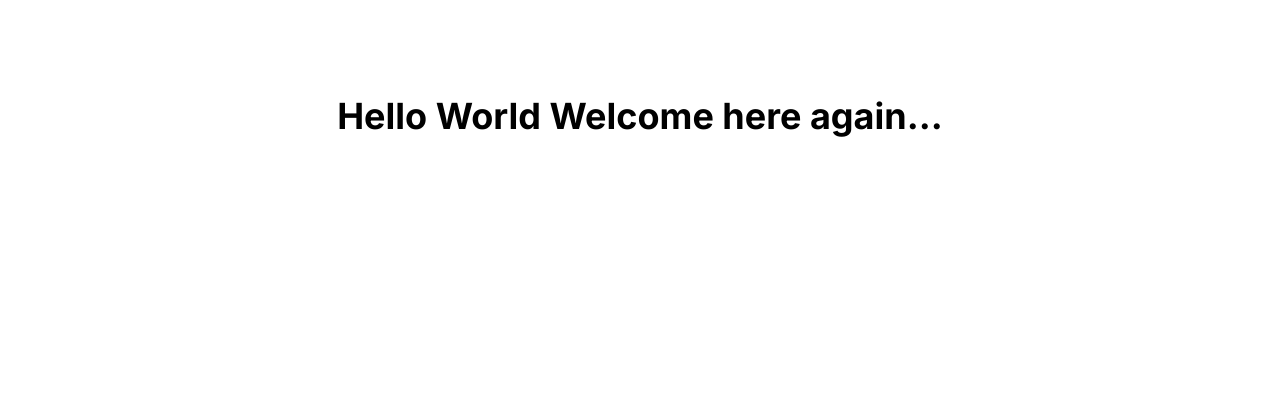
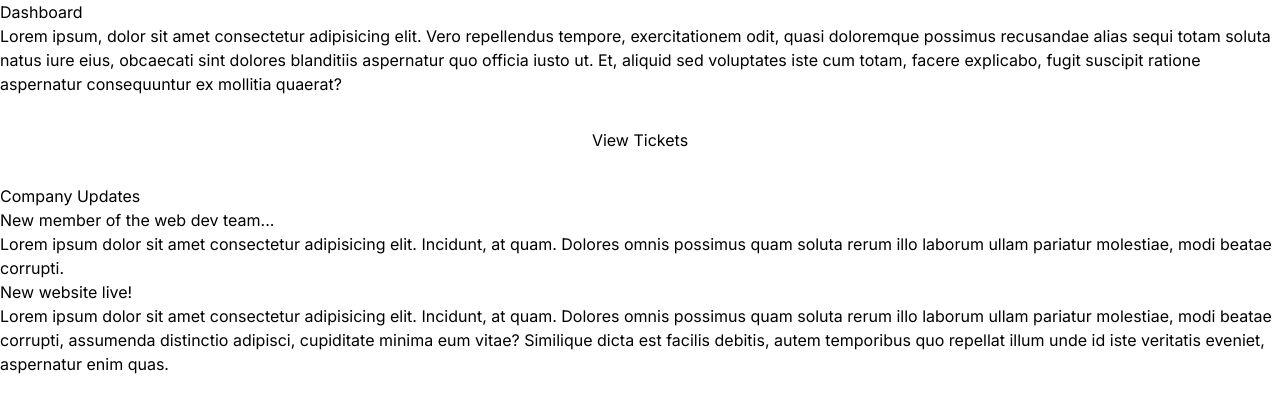
Before and after one commit to tchasinga/web-page, a Next.js app: page / in a window 1280 px wide. Shown: the top 412 px of the page. Built offline with nearby package versions, Linux system fonts and the light colour scheme.

Commit message:
New changing is added

```diff
--- /dev/null
+++ b/src/app/cardata/page.js
@@ -0,0 +1,9 @@
+import React from 'react'
+
+export default function Cardata() {
+  return (
+    <div>
+         <h1>Car Data is loaded....</h1>
+    </div>
+  )
+}
--- a/src/app/page.js
+++ b/src/app/page.js
@@ -1,7 +1,28 @@
+import Link from 'next/link'
+
+
 export default function Home() {
   return (
-    <main className="flex min-h-screen flex-col items-center justify-between p-24">
-      <h1 className="text-4xl font-bold">Hello World Welcome here again...</h1>
-    </main>
+    <main>
+    <h2>Dashboard</h2>
+    <p>Lorem ipsum, dolor sit amet consectetur adipisicing elit. Vero repellendus tempore, exercitationem odit, quasi doloremque possimus recusandae alias sequi totam soluta natus iure eius, obcaecati sint dolores blanditiis aspernatur quo officia iusto ut. Et, aliquid sed voluptates iste cum totam, facere explicabo, fugit suscipit ratione aspernatur consequuntur ex mollitia quaerat?</p>
+
+    <Link href="/cardata">
+    <div className="flex justify-center my-8">
+        <button className="btn-primary">View Tickets</button>
+    </div>
+    </Link>
+
+    <h2>Company Updates</h2>
+
+    <div className="card">
+      <h3>New member of the web dev team...</h3>
+      <p>Lorem ipsum dolor sit amet consectetur adipisicing elit. Incidunt, at quam. Dolores omnis possimus quam soluta rerum illo laborum ullam pariatur molestiae, modi beatae corrupti.</p>
+    </div>
+    <div className="card">
+      <h3>New website live!</h3>
+      <p>Lorem ipsum dolor sit amet consectetur adipisicing elit. Incidunt, at quam. Dolores omnis possimus quam soluta rerum illo laborum ullam pariatur molestiae, modi beatae corrupti, assumenda distinctio adipisci, cupiditate minima eum vitae? Similique dicta est facilis debitis, autem temporibus quo repellat illum unde id iste veritatis eveniet, aspernatur enim quas.</p>
+    </div>
+  </main>
   )
 }
```
